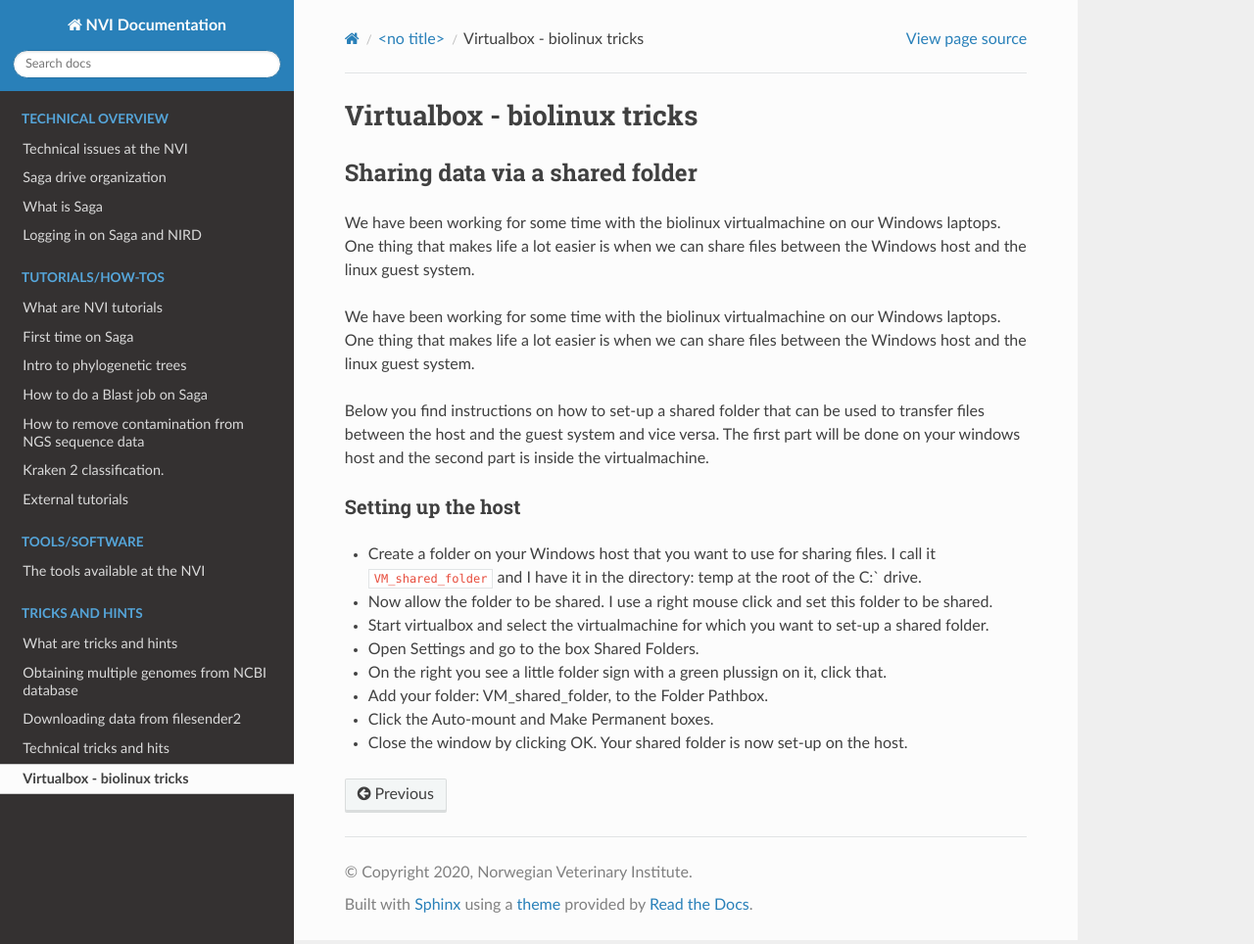
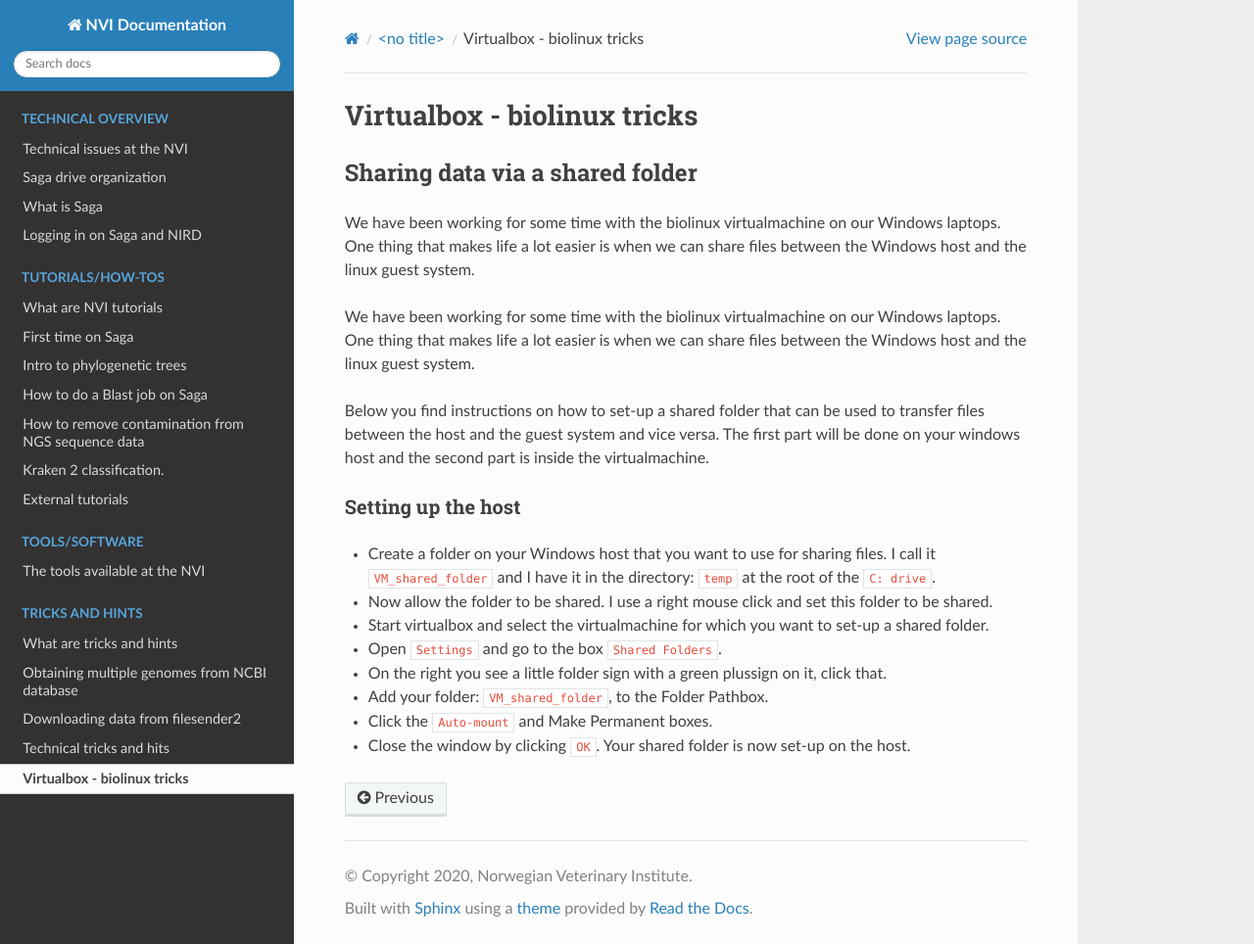
Before and after one commit to NorwegianVeterinaryInstitute/nvi-documentation, a Sphinx documentation site: the page built from docs/source/tricks/vitualbox_biolinux.md, in a window 1280 px wide and 964 px high. Shown: the whole window at 98% size. Built offline with Sphinx 7.4.7 and the Read the Docs theme 2.0.0, drawn with Linux system fonts in a browser that asks for light colours; pages that are not in the unit, such as notebooks, are missing from menus.

```diff
--- a/docs/source/tricks/vitualbox_biolinux.md
+++ b/docs/source/tricks/vitualbox_biolinux.md
@@ -9,11 +9,11 @@ We have been working for some time with the biolinux virtualmachine on our Windo
 Below you find instructions on how to set-up a shared folder that can be used to transfer files between the host and the guest system and vice versa. The first part will be done on your windows host and the second part is inside the virtualmachine.
 
 ### Setting up the host
-* Create a folder on your Windows host that you want to use for sharing files. I call it `VM_shared_folder` and I have it in the directory: temp at the root of the C:` drive.
+* Create a folder on your Windows host that you want to use for sharing files. I call it `VM_shared_folder` and I have it in the directory: `temp` at the root of the `C: drive`.
 * Now allow the folder to be shared. I use a right mouse click and set this folder to be shared.
 * Start virtualbox and select the virtualmachine for which you want to set-up a shared folder.
-* Open Settings and go to the box Shared Folders.
+* Open `Settings` and go to the box `Shared Folders`.
 * On the right you see a little folder sign with a green plussign on it, click that.
-* Add your folder: VM_shared_folder, to the Folder Pathbox.
-* Click the Auto-mount and Make Permanent boxes.
-* Close the window by clicking OK. Your shared folder is now set-up on the host.
+* Add your folder: `VM_shared_folder`, to the Folder Pathbox.
+* Click the `Auto-mount` and Make Permanent boxes.
+* Close the window by clicking `OK`. Your shared folder is now set-up on the host.
```
